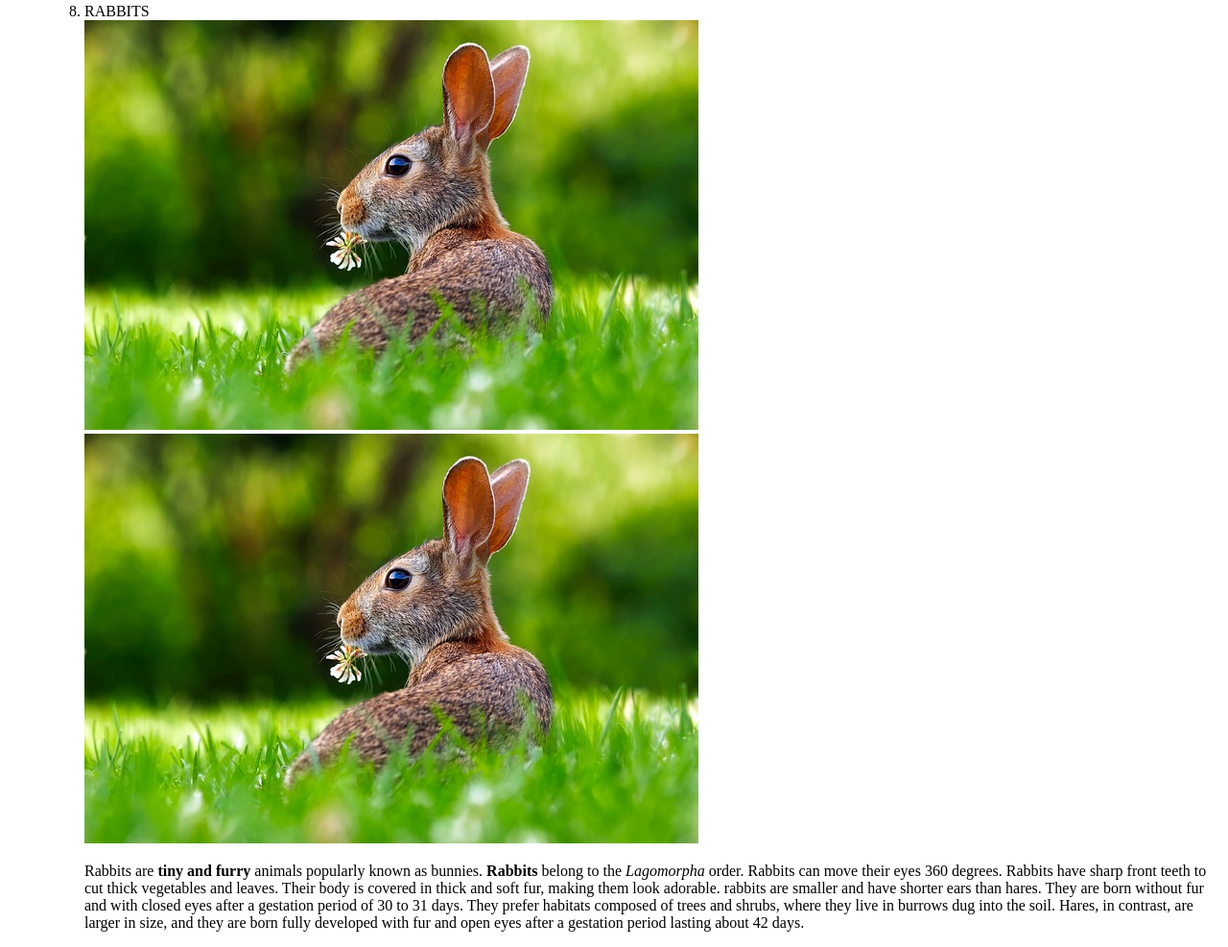
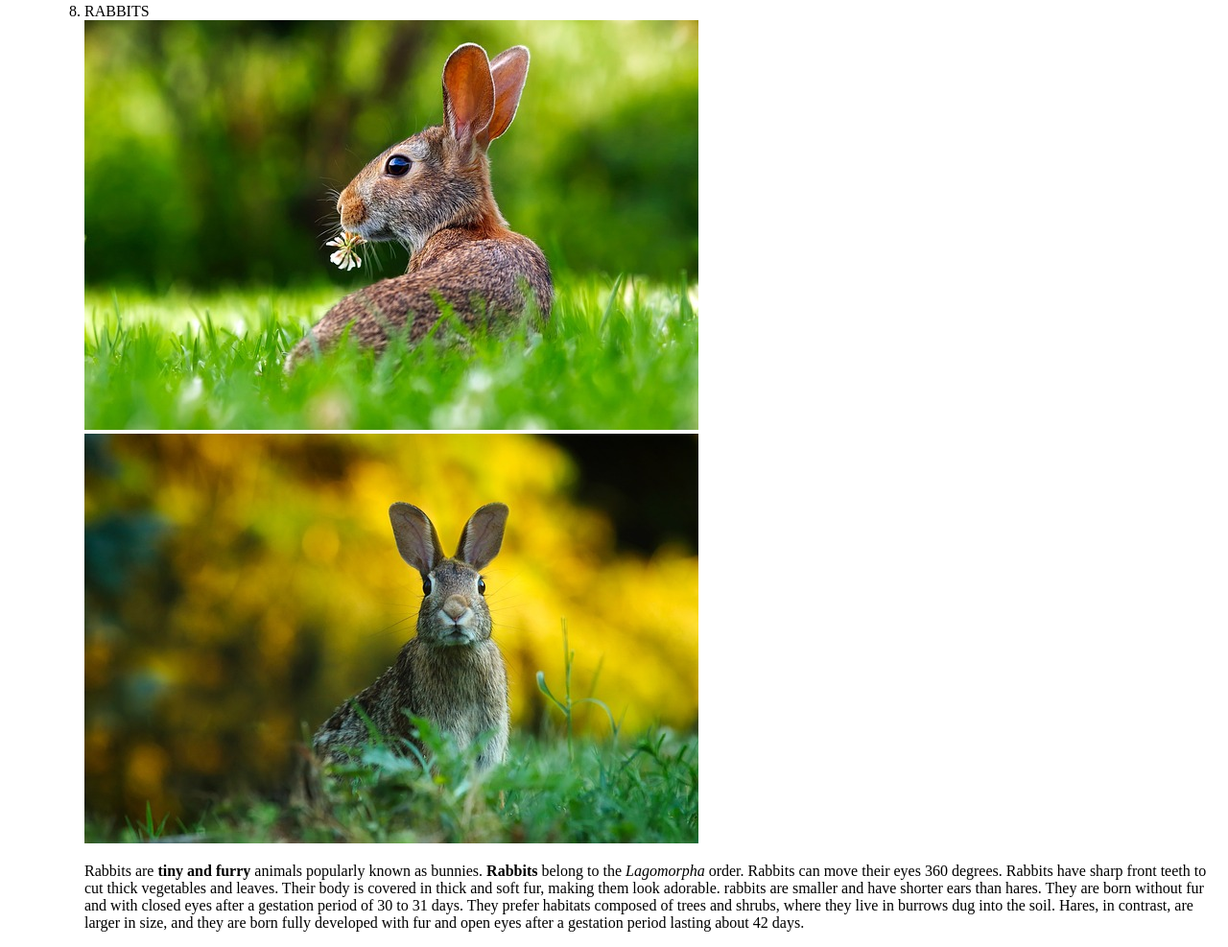
Before and after one commit to abodasog/My-Petswebsite, a plain HTML site: page my-Petswebsite.html in a window 1280 px wide. Shown: the part 7366-8353 px from the top of the page at 96% size. Drawn offline with Linux system fonts and the light colour scheme.

Commit message:
add img rabbit to my HTML file

```diff
--- a/my-Petswebsite.html
+++ b/my-Petswebsite.html
@@ -110,7 +110,7 @@
 
                     <li>RABBITS</li>
                     <img src="img/rabbit-1903016_640.jpg" alt="Rabbit">
-                    <img src="img/rabbit-1903016_640.jpg" alt="Rabbit">
+                    <img src="img/rabbit-1882699_640.jpg" alt="Rabbit">
                     <p>Rabbits are <strong>tiny and furry</strong> animals popularly known as bunnies.
                         <strong>Rabbits</strong> belong to the <em>Lagomorpha</em> order.
                         Rabbits can move their eyes 360 degrees.
```
